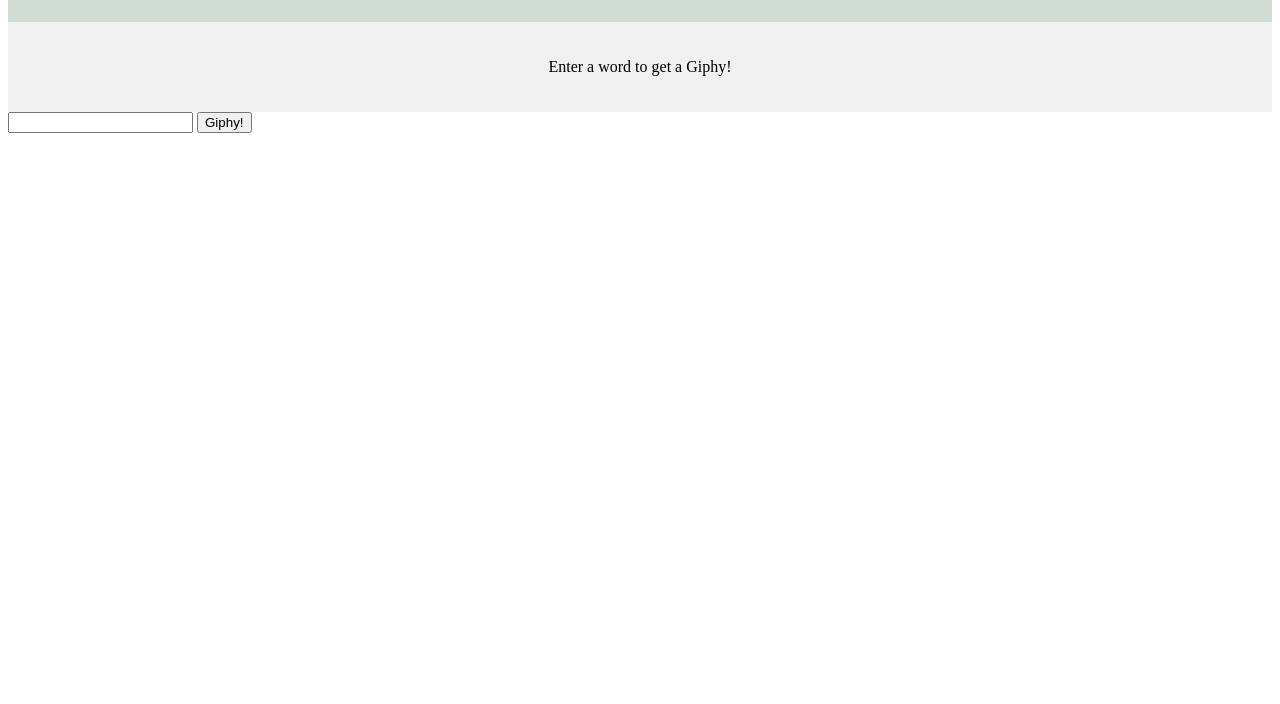
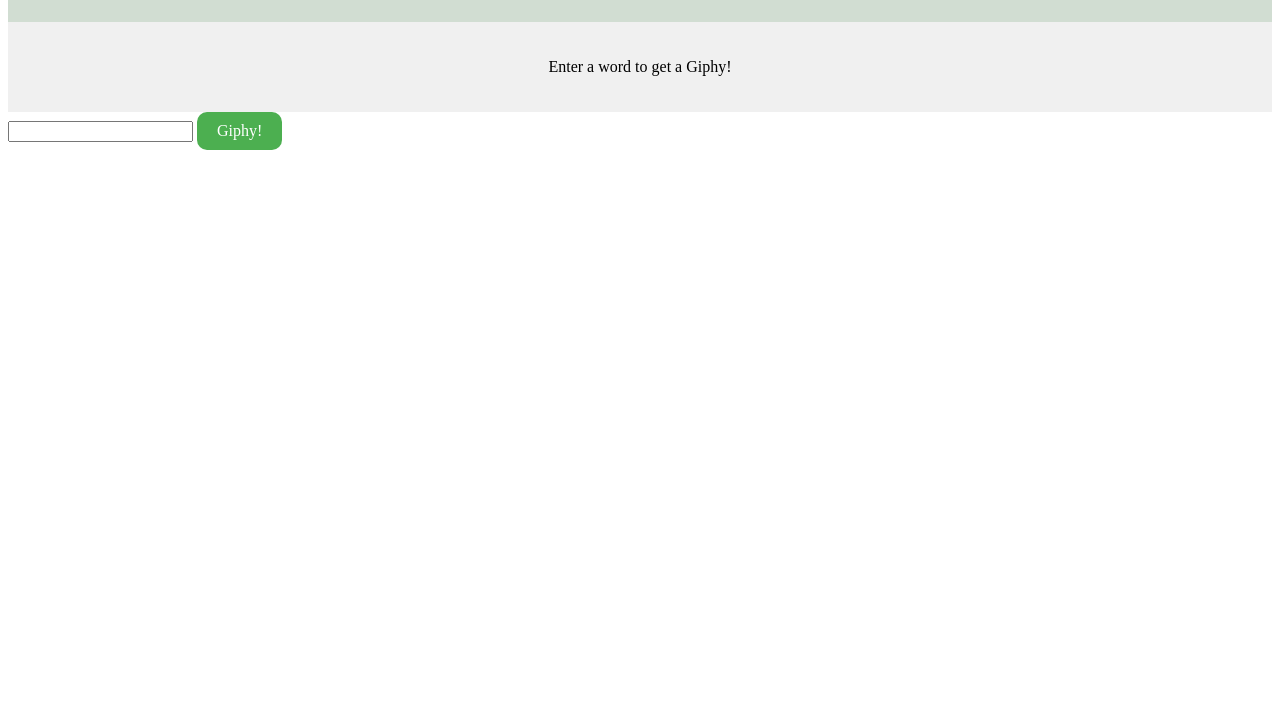
Before and after one commit to AugustCase/WebsiteProject2, a plain HTML site: page index.html in a window 1280 px wide. Shown: the part 96-800 px from the top of the page. Drawn offline with Linux system fonts and the light colour scheme.

Commit message:
added css

```diff
--- a/index.html
+++ b/index.html
@@ -13,8 +13,15 @@
 <p>Enter a word to get a Giphy!</p>
 </div>
 
+
+<div>
 <input type = "text" id="input">
-<button onclick = "sendApiRequest()">Giphy!</button>
+<div id = "btn" onclick = "sendApiRequest()">
+    <span class = "noselect">Giphy!</span>
+    <div id = "circle">
+</div>
+</div>
+</div>
 <br>
 <div id="img">
 <body>
--- a/styles.css
+++ b/styles.css
@@ -11,14 +11,18 @@
     text-align: center;
 }
 
-#container {
-    display: flex;
+#btn {
+    background-color: #4CAF50; /* Green */
+    border: none;
+    border-radius: 10px;
+    color: white;
+    position:relative;
+    display: inline-block;
+    align-items: center;
     justify-content: center;
-    align-items: center;
-    flex-direction: column;
+    cursor:pointer;
+    padding: 10px 20px;
 }
-
-
 
 
 
```
